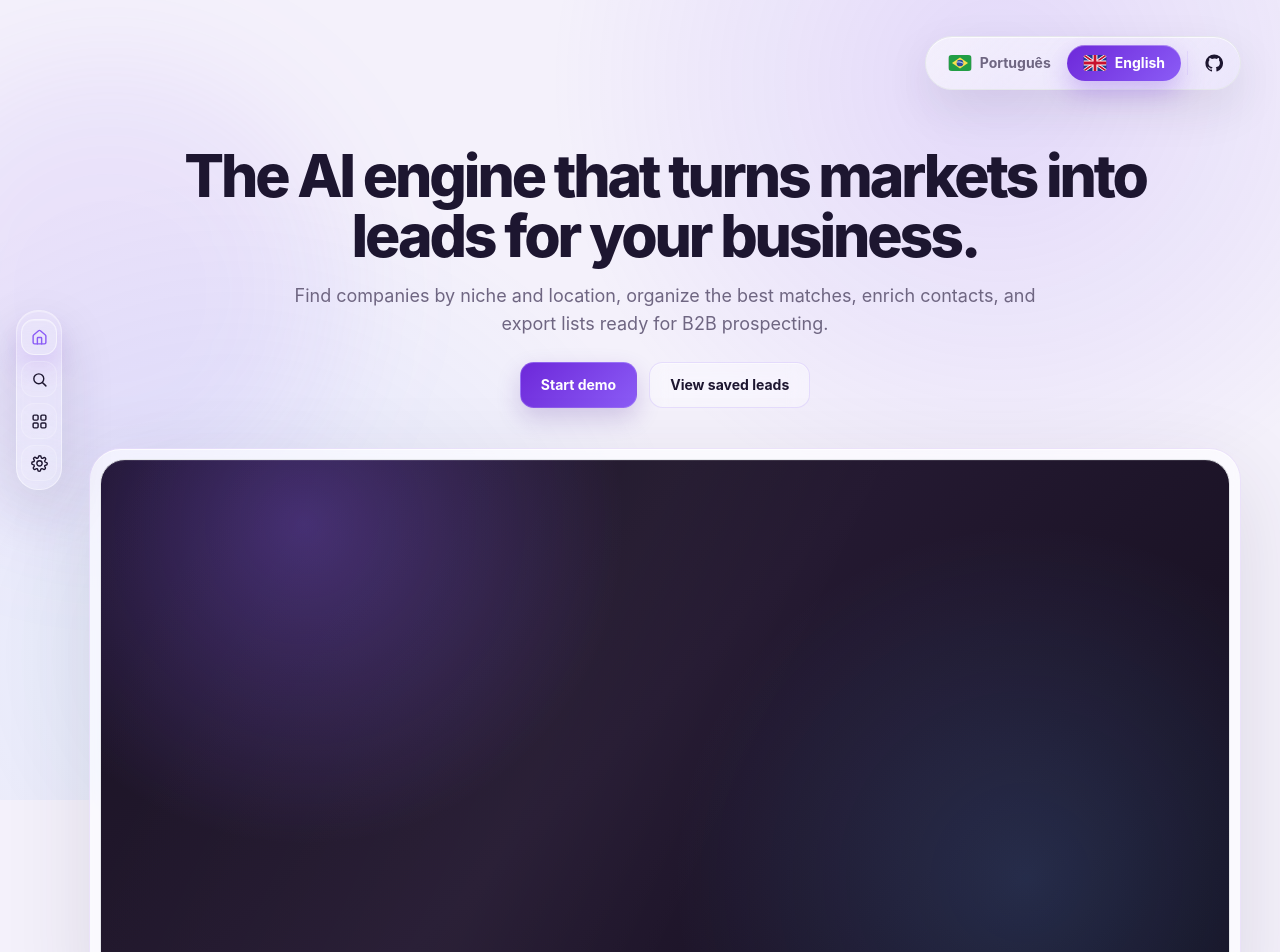
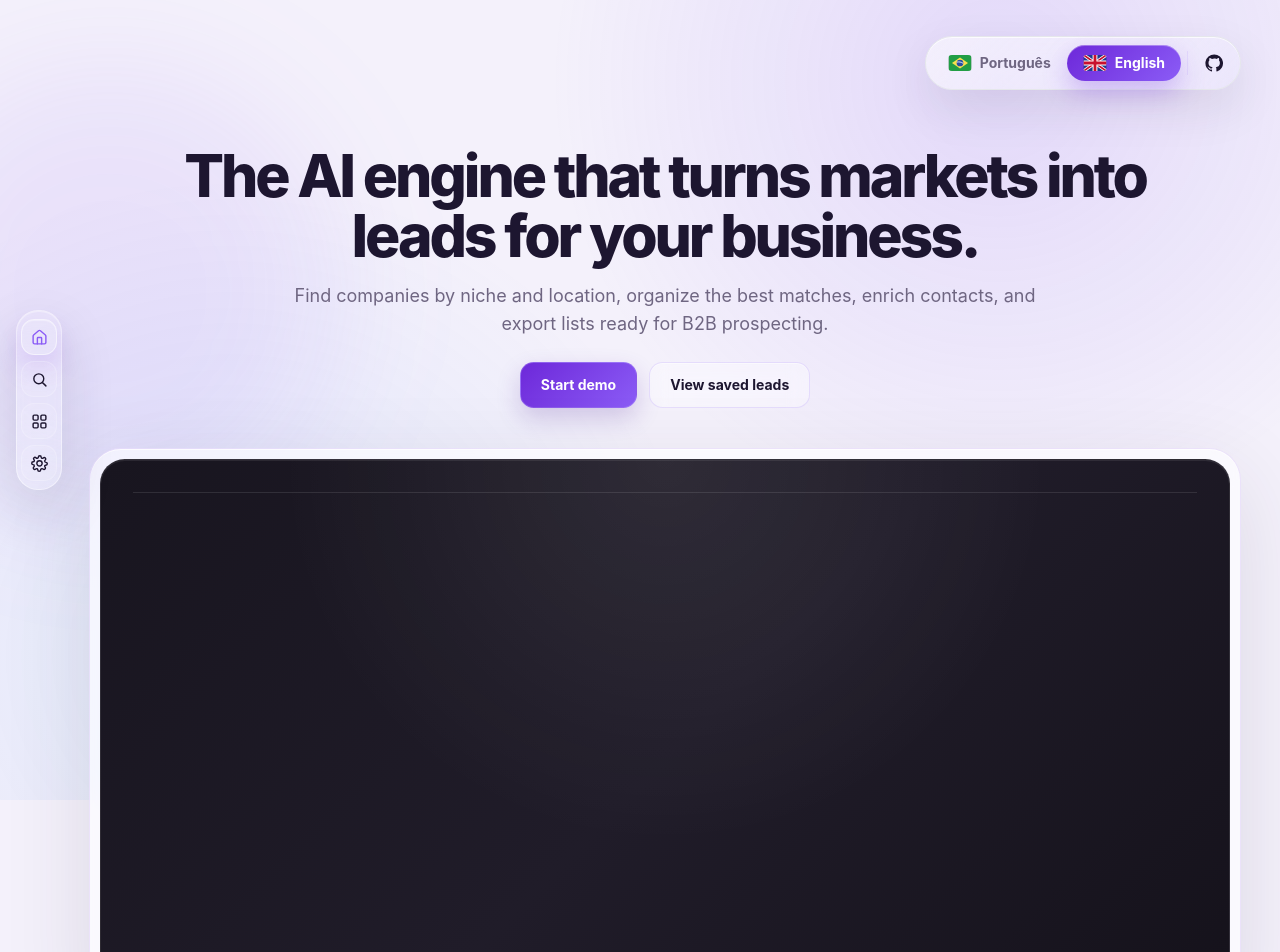
Before and after one commit to HanuBehr/encontraaiapp, a Next.js app in the folder web/: page / in a window 1280 px wide. Shown: the top 952 px of the page. Built offline with nearby package versions, Linux system fonts and the light colour scheme.

Commit message:
chore: tune preview surface

```diff
--- a/web/components/home/DemoHome.tsx
+++ b/web/components/home/DemoHome.tsx
@@ -124,10 +124,8 @@ export function DemoHome() {
 function ProductPreviewFrame() {
   return (
     <div className="ea-card relative mx-auto mt-10 w-full max-w-6xl overflow-hidden rounded-[2rem] p-2.5 shadow-[0_28px_88px_rgba(47,38,61,0.12),inset_0_1px_0_rgba(255,255,255,0.74)]">
-      <div className="relative aspect-[16/9] overflow-hidden rounded-[1.55rem] border border-white/12 bg-[radial-gradient(circle_at_18%_12%,rgba(139,92,246,0.36),transparent_20rem),radial-gradient(circle_at_82%_78%,rgba(96,165,250,0.18),transparent_22rem),linear-gradient(135deg,#171020_0%,#241931_48%,#120d1b_100%)] shadow-[inset_0_1px_0_rgba(255,255,255,0.10)] lg:aspect-[21/10]">
-        <div className="pointer-events-none absolute left-1/2 top-1/2 h-[36rem] w-[36rem] -translate-x-1/2 -translate-y-1/2 rounded-full bg-brand-orchid/14 blur-3xl" />
-        <div className="pointer-events-none absolute inset-0 bg-[linear-gradient(115deg,transparent_0%,rgba(255,255,255,0.05)_42%,transparent_58%)] opacity-60" />
-        <div className="pointer-events-none absolute inset-x-8 top-8 h-px bg-gradient-to-r from-transparent via-white/24 to-transparent" />
+      <div className="relative aspect-[16/9] overflow-hidden rounded-[1.55rem] border border-white/10 bg-[radial-gradient(circle_at_50%_0%,rgba(255,255,255,0.08),transparent_24rem),linear-gradient(135deg,#18151f_0%,#201c29_52%,#15121b_100%)] shadow-[inset_0_1px_0_rgba(255,255,255,0.08)] lg:aspect-[21/10]">
+        <div className="pointer-events-none absolute inset-x-8 top-8 h-px bg-white/10" />
         {/* Future media slot: replace this inner surface with /demo/functionality-loop.gif or a looping webm. */}
       </div>
     </div>
```
